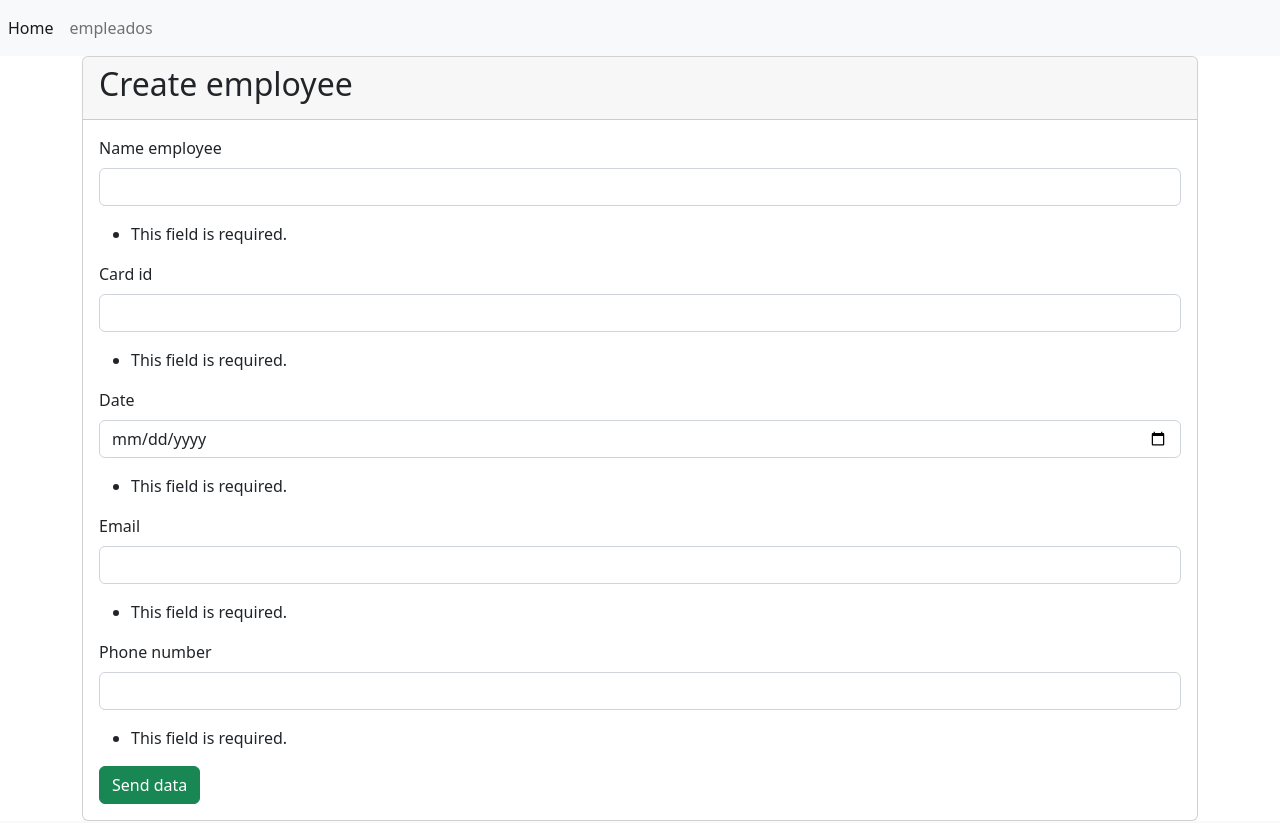
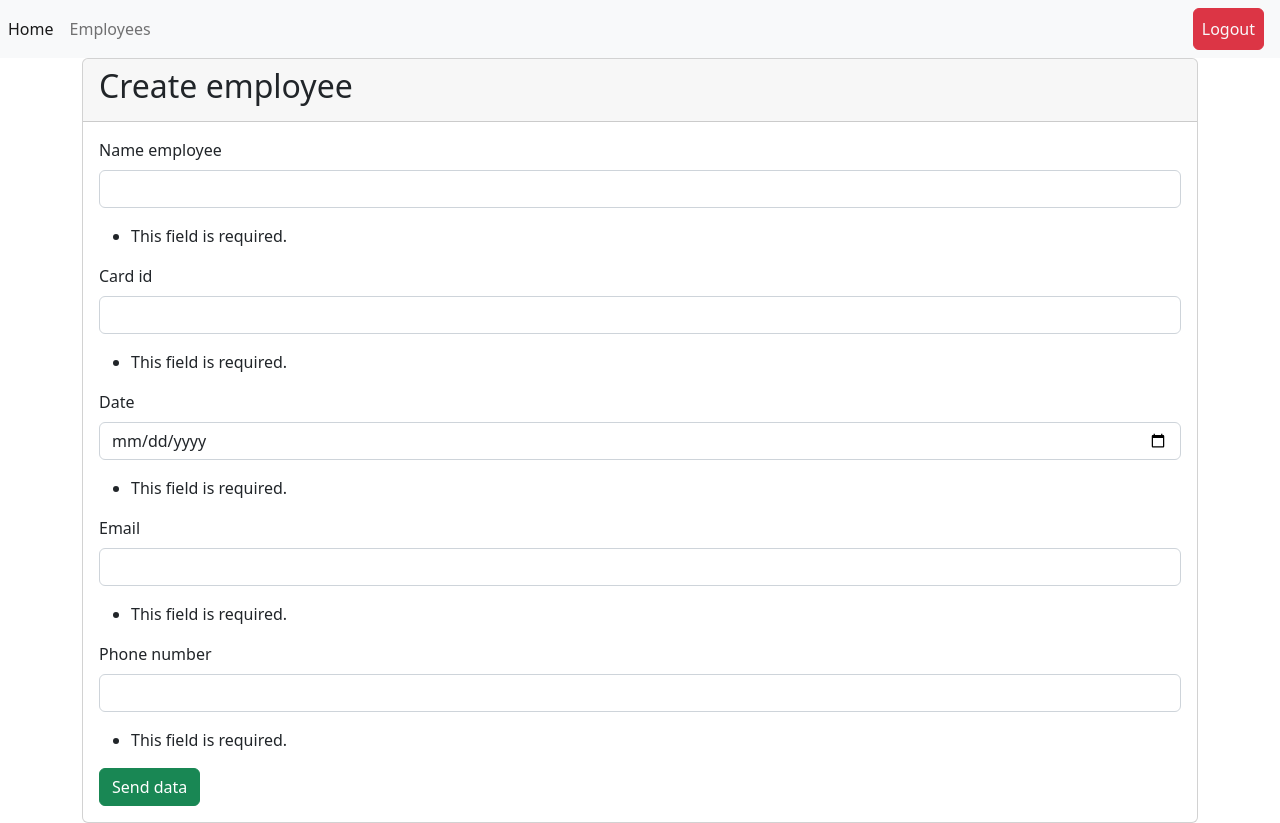
Before and after one commit to Adxell/django-employees, a Django app: page /employees/create in a window 1280 px wide. Run offline with Django 4.2, Linux system fonts and the light colour scheme; tables that the repository leaves empty hold one stand-in row (values such as "Sample post").

Commit message:
added new button to logout

```diff
--- a/app/employees/templates/base.html
+++ b/app/employees/templates/base.html
@@ -19,12 +19,15 @@
   </head>
 
   <body>
-    <nav class="navbar navbar-expand navbar-light bg-light">
+    <nav class="navbar navbar-expand navbar-light bg-light d-flex justify-content-between">
       <div class="nav navbar-nav">
         <a class="nav-item nav-link active" href="{% url 'index' %}" aria-current="page"
           >Home</span></a
         >
-        <a class="nav-item nav-link" href="{% url 'employees' %}">empleados</a>
+        <a class="nav-item nav-link" href="{% url 'employees' %}">Employees</a>
+      </div>
+      <div class="mx-3">
+        <a class="nav-item nav-link btn btn-danger p-2 text-light" href="{% url 'employees' %}">Logout</a>
       </div>
     </nav>
     <div class="container">
```
